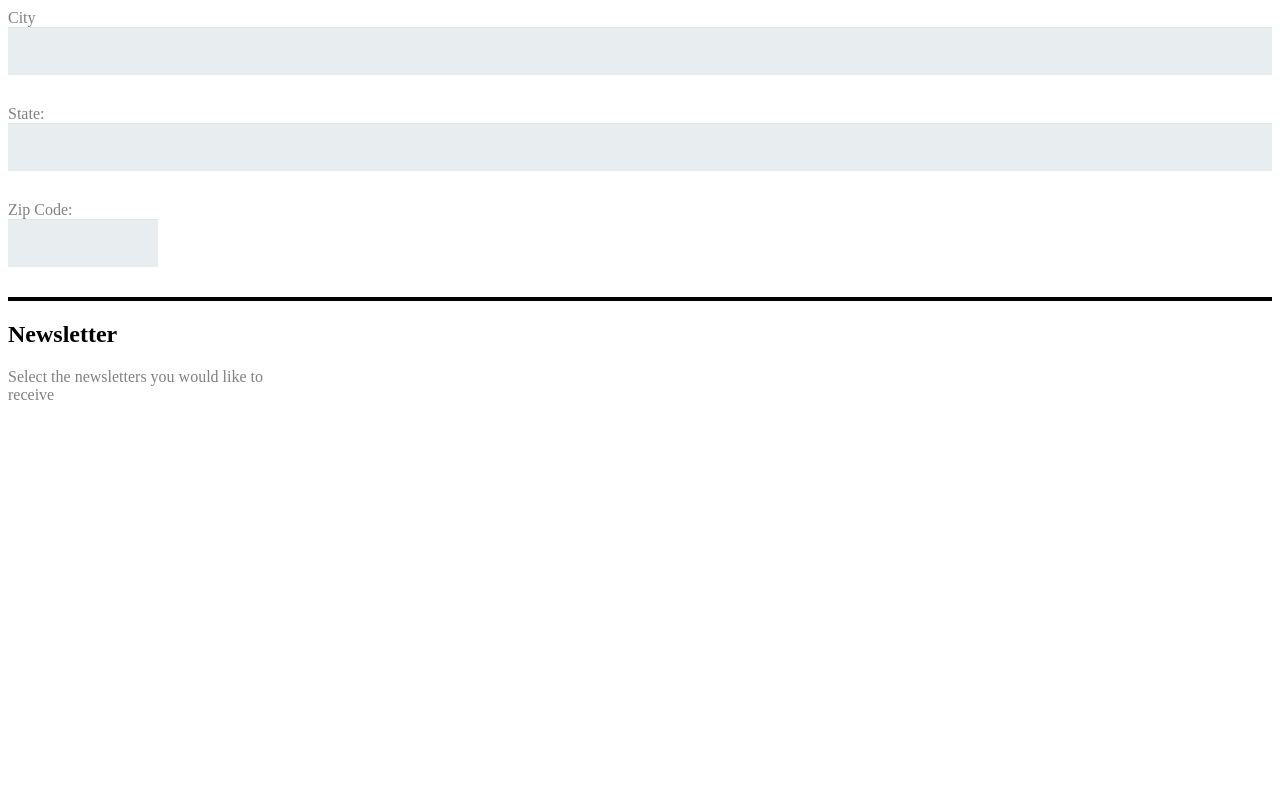
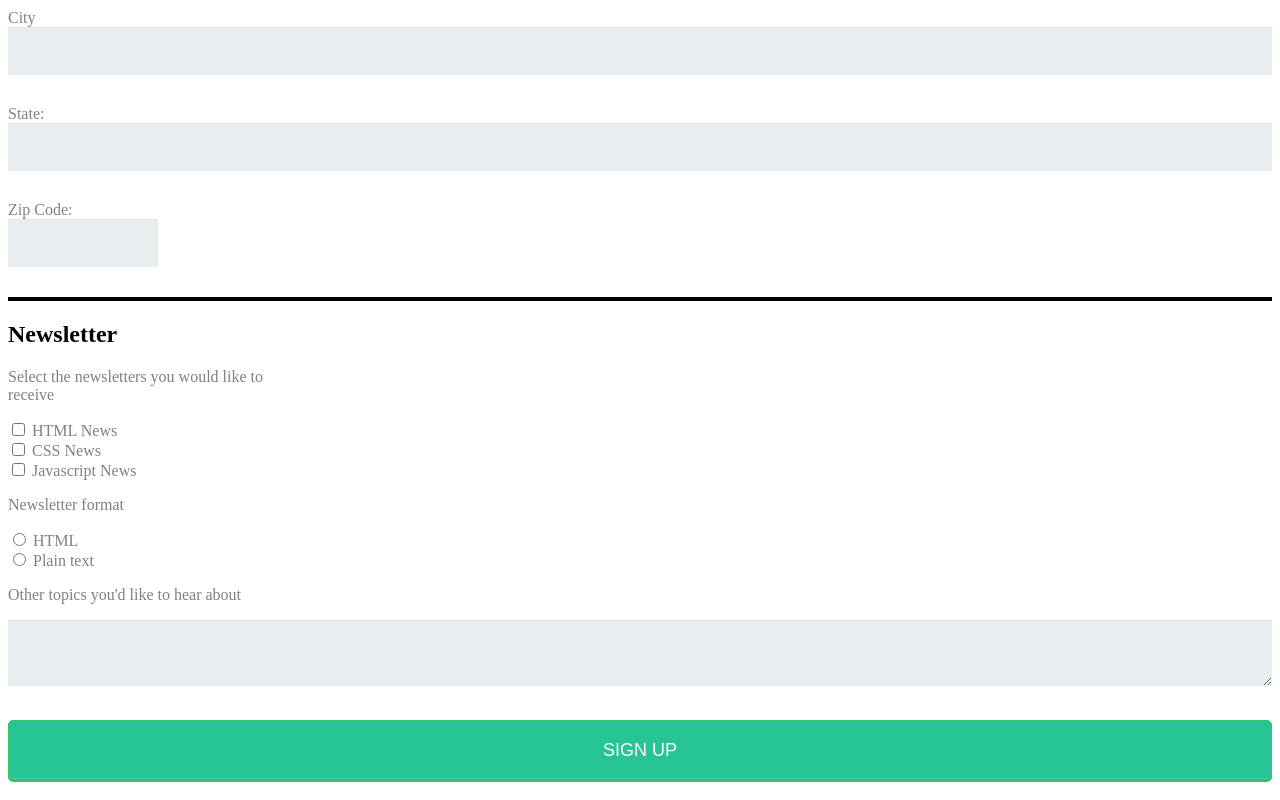
Before and after one commit to nicosuke/registration_form, a plain HTML site: page index.html in a window 1280 px wide. Shown: the part 764-1564 px from the top of the page. Before the commit the page ends 1184 px from the top, so only its background shows below. Drawn offline with Linux system fonts and the light colour scheme.

Commit message:
sign up button

```diff
--- a/css/styles.css
+++ b/css/styles.css
@@ -60,3 +60,20 @@ select {
 .zip {
   max-width: 150px;
 }
+
+.boton {
+   background-color: rgb(39, 196, 149);
+    padding: 19px 39px 18px 39px;
+    color: #FFF;
+
+    font-size: 18px;
+    text-align: center;
+    font-style: normal;
+    border-radius: 5px;
+    width: 100%;
+    border: 1px solid #3ac162;
+    border-width: 1px 1px 3px;
+    box-shadow: 0 -1px 0 rgba(255,255,255,0.1) inset;
+    margin-bottom: 10px;
+  }
+}
--- a/index.html
+++ b/index.html
@@ -49,10 +49,32 @@
         <h2>Newsletter</h2>
         <p>Select the newsletters you would like to <br>
             receive
+        </p>
+
+          <input type="checkbox" id="html" value="interest_html" name="user_interest">
+          <label class="light" for="html">HTML News</label>
+          <br>
+           <input type="checkbox" id="css" value="interest_css" name="user_css">
+          <label class="light" for="css">CSS News</label>
+          <br>
+           <input type="checkbox" id="news" value="interest_news" name="user_news">
+          <label class="light" for="news">Javascript News</label>
+          <br>
+
+          <p>Newsletter format</p>
+          <input type="radio" id="html" value="interest_html" name="user_interest">
+          <label class="light" for="html">HTML</label>
+          <br>
+           <input type="radio" id="text" value="interest_text" name="user_text">
+          <label class="light" for="text">Plain text</label>
+          <br>
+
+          <p>Other topics you'd like to hear about</p>
+          <textarea id="comment" name="user_comment"></textarea>
 
 
-        </p>
 
+          <button type="submit" class="boton">SIGN UP</button>
 
 
 
```
